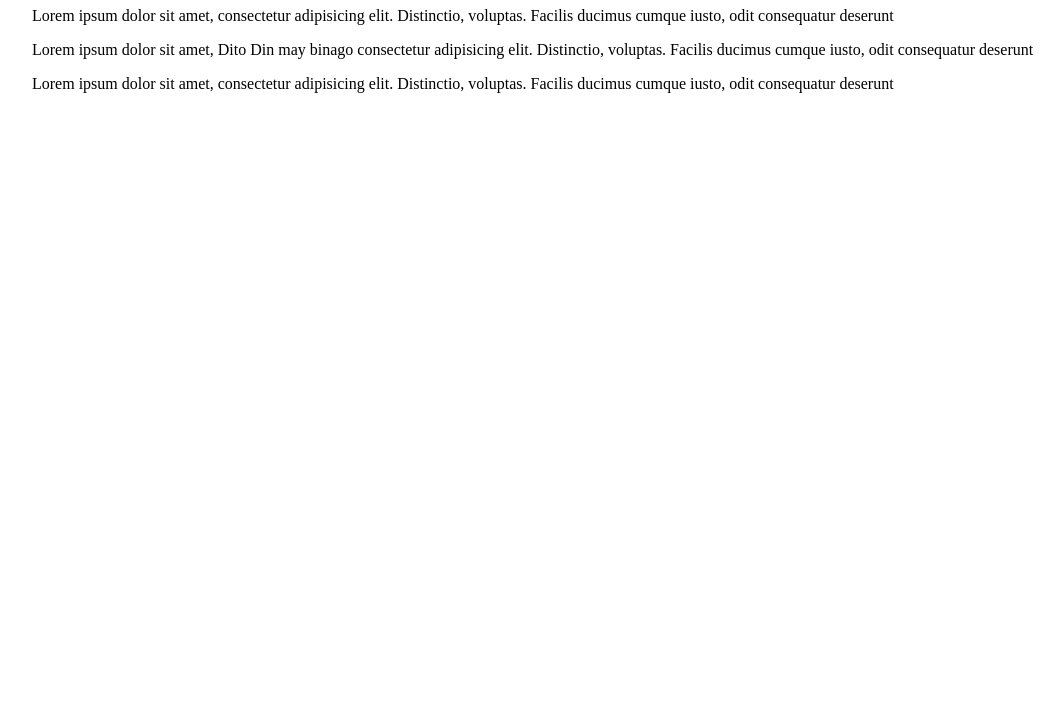
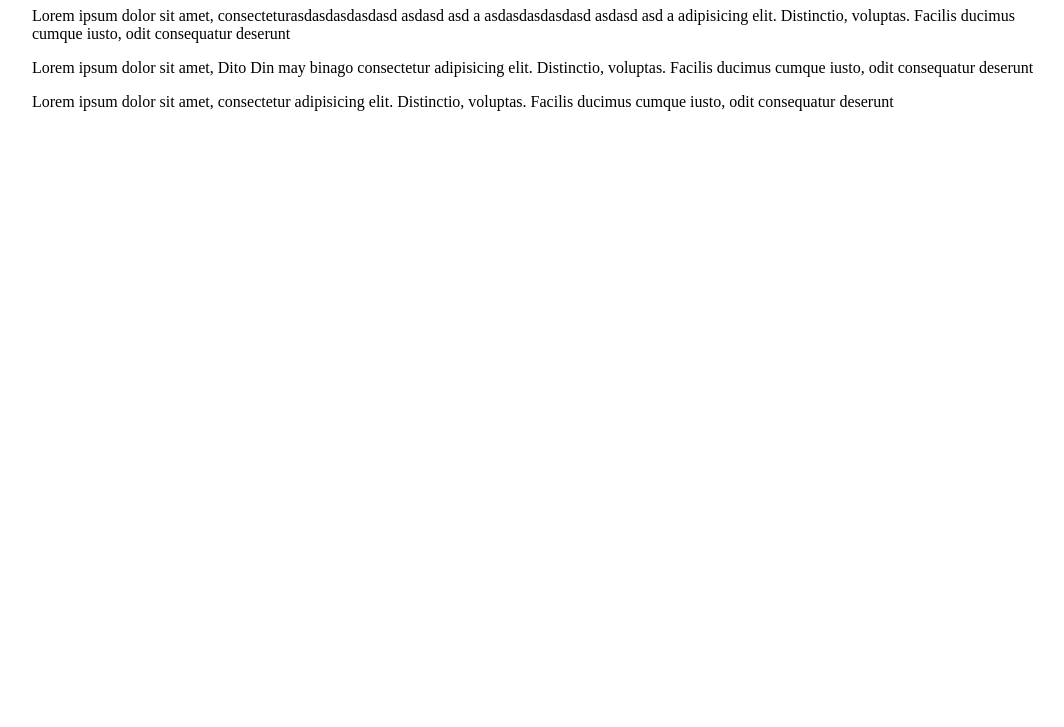
Before and after one commit to chromaticphdevs/learning-git, a plain HTML site: page index.html in a window 1280 px wide. Shown: the part 73-800 px from the top of the page, without its empty margins (96-1160 px from the left). Drawn offline with Linux system fonts and the light colour scheme.

Commit message:
Update index.html

```diff
--- a/index.html
+++ b/index.html
@@ -16,7 +16,7 @@
   </head>
   <body>
     <h1>Good Morning</h1>
-     <p>Lorem ipsum dolor sit amet, consectetur adipisicing elit. Distinctio, voluptas.
+     <p>Lorem ipsum dolor sit amet, consecteturasdasdasdasdasd asdasd asd a  asdasdasdasdasd asdasd asd a adipisicing elit. Distinctio, voluptas.
       Facilis ducimus cumque iusto, odit consequatur deserunt</p>
 
     <p>Lorem ipsum dolor sit amet, Dito Din may binago consectetur adipisicing elit. Distinctio, voluptas.
```
